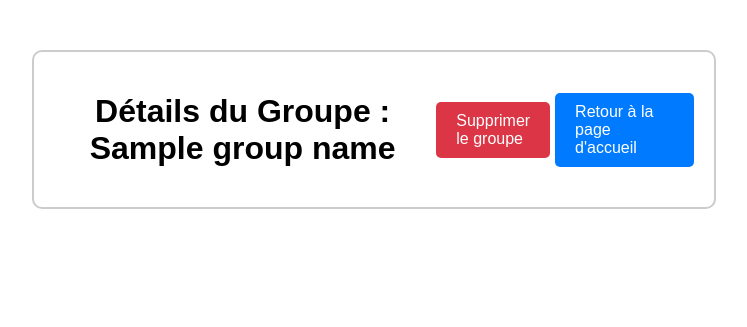
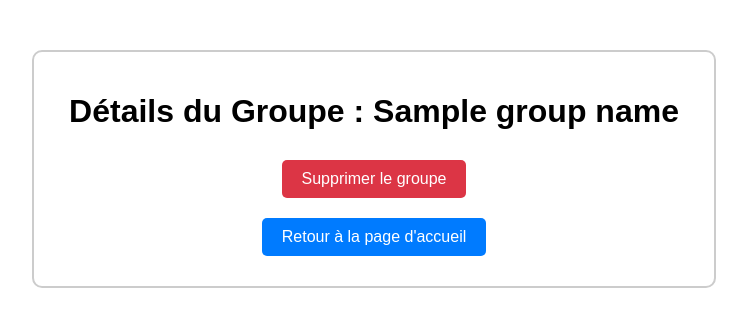
Before and after one commit to Nathanlsch/ProjetFinDeSession, a Flask app: template template/groupe-details.html in a window 1280 px wide. Shown: the top 327 px of the page, without its empty margins (266-1013 px from the left). Run offline with Flask 3, Linux system fonts and the light colour scheme; the template is opened without the code that fills it: most values are stand-ins (such as "Sample title", 1, 10 or a date in 2020).

Commit message:
Add files via upload

```diff
--- a/template/groupe-details.html
+++ b/template/groupe-details.html
@@ -18,9 +18,9 @@
       border-radius: 10px;
       margin-top: 50px;
       display: flex; /* Use flexbox */
-      justify-content: space-between; /* Align items horizontally with space between */
-      align-items: center; /* Center items vertically */
-
+      flex-direction: column; /* Stack items vertically */
+      justify-content: center; /* Align items vertically */
+      align-items: center; /* Center items horizontally */
     }
 
     h1 {
@@ -31,7 +31,7 @@
     .button-container {
       display: flex;
       justify-content: space-between;
-      margin-bottom:10px;
+      width: 100%; /* Ensure the container takes full width */
     }
 
     a {
@@ -48,21 +48,13 @@
     a:hover {
       background-color: #0056b3;
     }
+
     #delete-button a {
       background-color: #dc3545;
-      margin-left: 5px;
-      margin-right: 5px;
-
-      flex-direction: column;
     }
 
     #delete-button a:hover {
       background-color: #bd2130;
-    }
-
-    #accueil-button a {
-
-      flex-direction: column; /* Stack items vertically */
     }
 
   </style>
```
